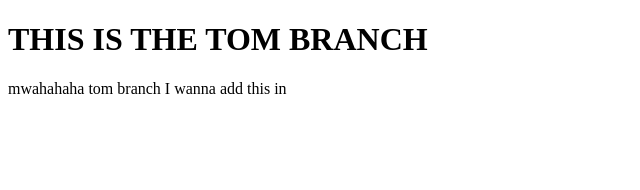
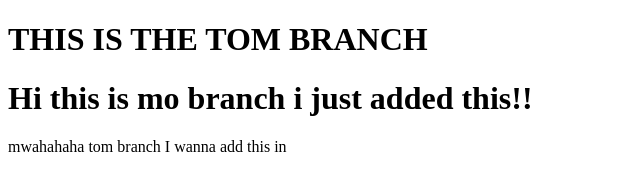
Before and after one commit to tmccar5/gitdemoft, a plain HTML site: page index.html in a window 1280 px wide. Shown: the whole page, without its empty margins (0-640 px from the left). Drawn offline with Linux system fonts and the light colour scheme.

Commit message:
mo change

```diff
--- a/index.html
+++ b/index.html
@@ -8,6 +8,7 @@
 </head>
 <body>
     <h1> THIS IS THE TOM BRANCH</h1>
+    <h1> Hi this is mo branch i just added this!!</h1>
     <p> mwahahaha tom branch I wanna add this in</p>
 
 </body>
```
